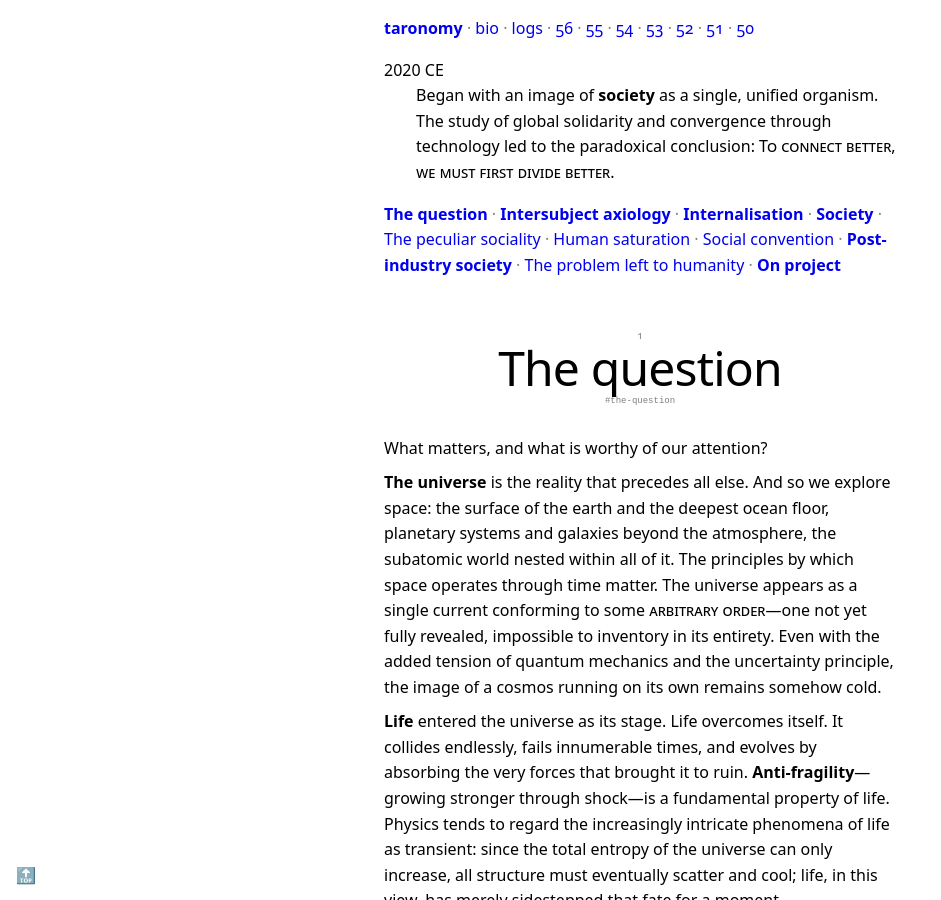
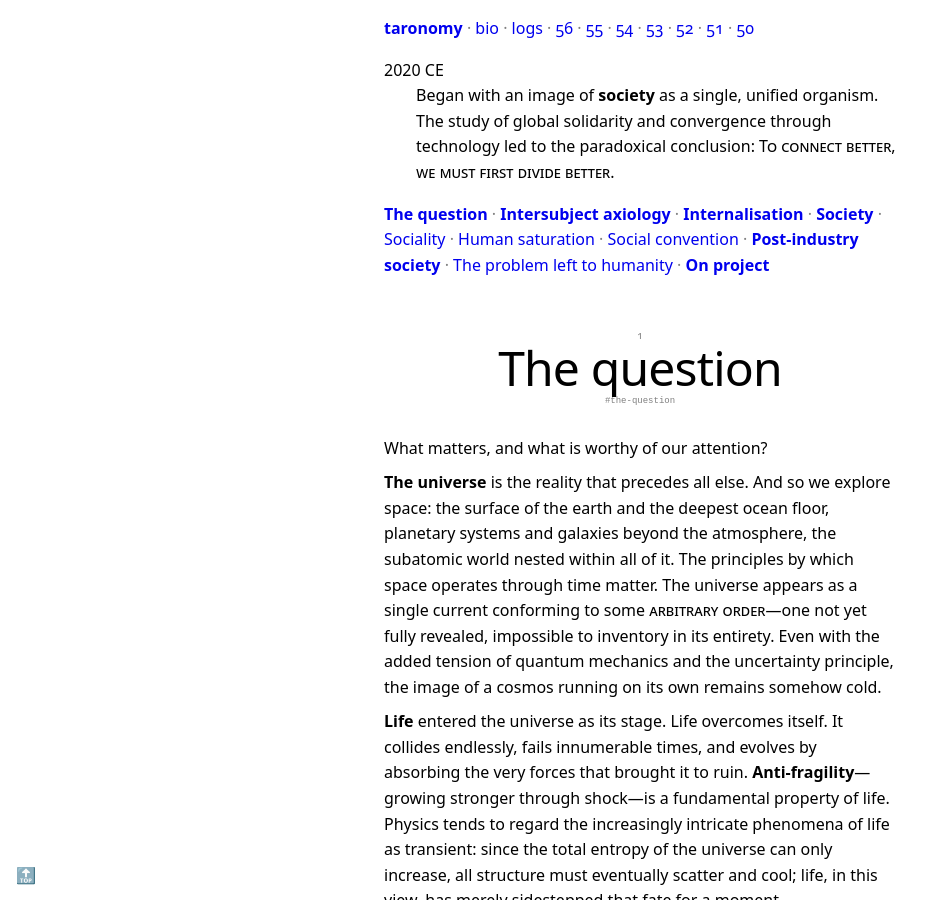
Before and after one commit to taronomy/taronomy, a Jekyll site: the page built from logs/50.md, in a window 1280 px wide and 900 px high. Shown: the whole window, without its empty margins (0-941 px from the left). Built offline with Jekyll 4.4.1, drawn with Linux system fonts in a browser that asks for light colours; our own code applies the rules of GitHub Pages for plain Markdown files; some of the changed text lies outside the part shown.

Commit message:
Sociality

```diff
--- a/logs/50.md
+++ b/logs/50.md
@@ -40,7 +40,7 @@ The remarkable cognitive capacity of the human being originates in **sociality**
 
 Human sociality is captured with unusual precision in the Chinese character 人間, used in Japanese and Korean for 'human being'. Just as 空間 (space) and 時間 (time) denote not a single point but the interval (間) between one point and another, 人間 (human) names not the individual but the *between*—the space between self and other.
 
-## The peculiar sociality
+## Sociality
 
 > "I" is always in the realm of the Other.
 >
```
Also changed, not shown: README.md (+1 -1 lines).
